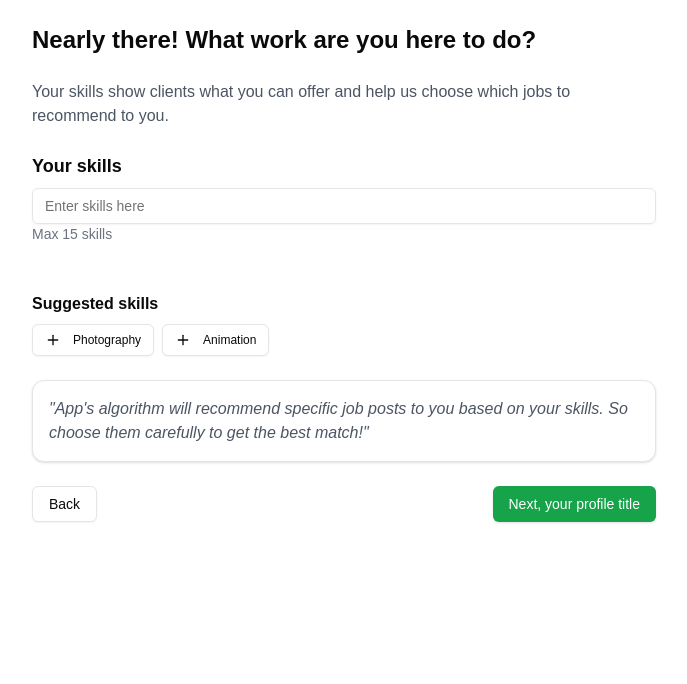
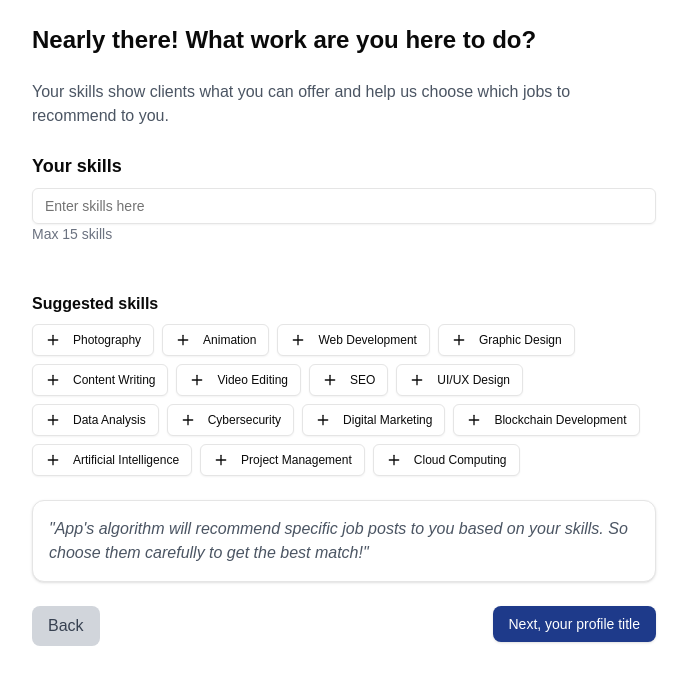
Before and after one commit to TechSubham/Job-Market-Analyzer, a Next.js app: page /Pages/Auth/profile/pageFive in a window 1280 px wide. Shown: the top 684 px of the page, without its empty margins (296-983 px from the left). Built offline with nearby package versions, Linux system fonts and the light colour scheme.

Commit message:
Added suggested skills

```diff
--- a/app/Pages/Auth/profile/pageFive/page.jsx
+++ b/app/Pages/Auth/profile/pageFive/page.jsx
@@ -11,7 +11,12 @@ export default function SkillsSelection() {
   const [inputValue, setInputValue] = useState("");
   const router = useRouter();
 
-  const suggestedSkills = ["Photography", "Animation"];
+  const suggestedSkills = [
+    "Photography", "Animation", "Web Development", "Graphic Design",
+    "Content Writing", "Video Editing", "SEO", "UI/UX Design",
+    "Data Analysis", "Cybersecurity", "Digital Marketing", "Blockchain Development",
+    "Artificial Intelligence", "Project Management", "Cloud Computing"
+  ];
 
   const addSkill = (skill) => {
     if (skills.length < 15 && !skills.includes(skill)) {
@@ -29,7 +34,6 @@ export default function SkillsSelection() {
       setInputValue("");
     }
   };
-
 
   return (
     <div className="max-w-2xl mx-auto p-6 space-y-6">
@@ -61,7 +65,7 @@ export default function SkillsSelection() {
 
       <div>
         <p className="font-semibold">Suggested skills</p>
-        <div className="flex gap-2 mt-2">
+        <div className="flex flex-wrap gap-2 mt-2">
           {suggestedSkills.map((skill) => (
             <Button
               key={skill}
@@ -86,13 +90,14 @@ export default function SkillsSelection() {
       </Card>
 
       <div className="flex justify-between">
-        <Button variant="outline"
-        onClick={() => router.push("pageThree")}
-        >Back
-        </Button>
-        <Button className="bg-green-600 text-white"
-        onClick={() => router.push("pageSix")}
-        >Next, your profile title
+      <button
+            className="bg-gray-300 text-gray-700 py-2 px-4 rounded-lg hover:bg-gray-400"
+            onClick={() => router.push("pageThree")}
+          >
+            Back
+          </button>
+        <Button className="bg-blue-900 text-white rounded-lg hover:bg-blue-700" onClick={() => router.push("pageSix")}>
+          Next, your profile title
         </Button>
       </div>
     </div>
```
